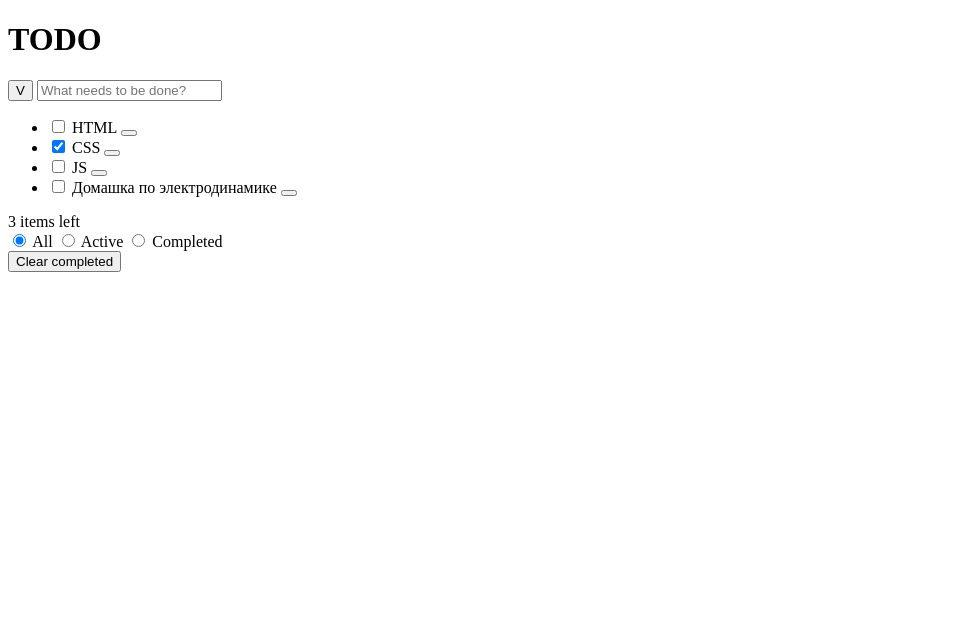
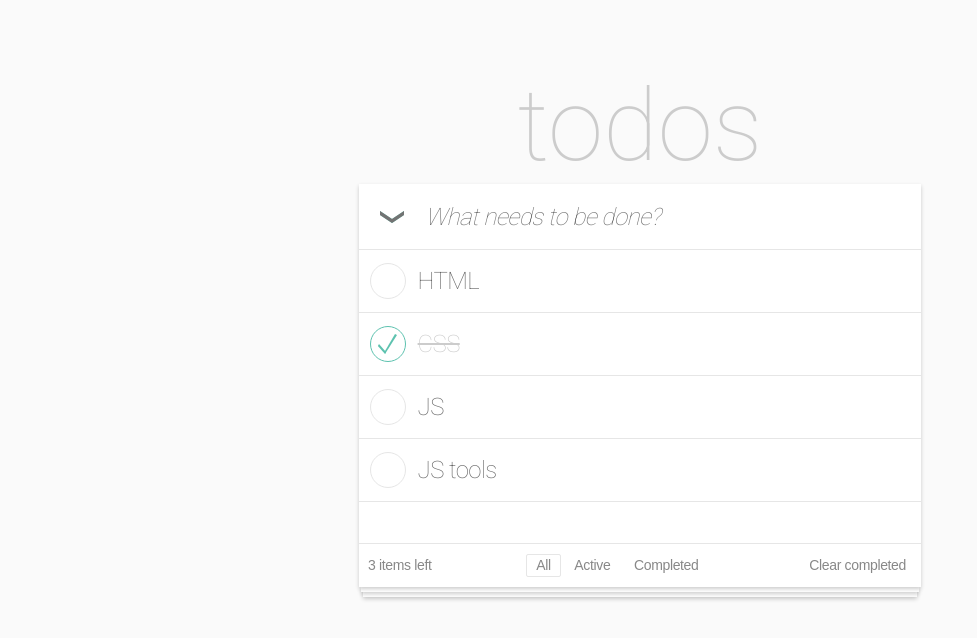
Before and after one commit to ok-technopolis-2020/Marasanov_Roman, a plain HTML site: page Index.html in a window 1280 px wide. Shown: the whole page, without its empty margins (0-977 px from the left). Drawn offline with Linux system fonts and the light colour scheme.

Commit message:
added styles, icons and some fixes in index

```diff
--- a/Index.html
+++ b/Index.html
@@ -1,96 +1,101 @@
 <!DOCTYPE html>
 <html lang="en">
 <head>
-    <meta charset="UTF-8">
-    <title>TODO</title>
+    <meta charset="utf-8">
+    <title>todos</title>
+    <link rel="stylesheet" type="text/css" href="./styles/styles.css">
+    <link rel="preconnect" href="https://fonts.gstatic.com">
+    <link href="https://fonts.googleapis.com/css2?family=Roboto:wght@100&display=swap" rel="stylesheet">
 </head>
 <body>
+<div class="todo">
+
     <header>
-    <h1>TODO</h1>
+        <h1 class="title">todos</h1>
     </header>
-<section class="todo-app__new-task-form">
-    <div class="new-task-form__item" role="form" aria-label="Form you can use to add new task">
-        <button aria-label="a button that adds the task specified in the form to the task list">V</button>
-        <input type="text" placeholder="What needs to be done?">
+
+    <main class="main-container">
+
+        <div class="top-panel">
+            <div class="select-all-btn-container">
+                <button class="select-all-button" aria-label="Select_all_todos">Select all</button>
             </div>
-</section>
-<section class="todo-app__task-list">
-    <div class="task-list__item" role="list" aria-label="List of tasks">
-        <ul class="list">
-            <li class="item">
-                <div class="task">
-                    <input type="checkbox" class="task__checkbox" id="task1">
-                    <label class="task__status-icon" for="task1"></label>
-                    <span class="task__text">HTML</span>
-                    <button class="task__button" aria-label="remove task"></button>
+            <div class="new-task-input-container">
+                <label>
+                    <input class="new-todo-input" type="text" name="new_todo"
+                           placeholder="What needs to be done?">
+                </label>
             </div>
-                <div hidden="hidden" class="editable-task">
-                    <input type="text" class="editable-task__text" value="HTML" aria-label="edit task">
+        </div>
+
+        <section class="tasks-list-container">
+            <ul class="tasks-list">
+
+                <li class="list-item">
+                    <div class="list-item-container">
+                        <input id="completed1" class="task-checkbox" type="checkbox"
+                               aria-label="Set as done">
+                        <label for="completed1" class="task-text">HTML</label>
+                    </div>
+                    <div class="list-item-delete-container">
+                        <button class="task-delete-btn" aria-label="delete this todo">Del</button>
                     </div>
                 </li>
-
-            <li class="item">
-                <div class="task">
-                    <input type="checkbox" class="task__checkbox" id="task2" checked="checked">
-                    <label class="task__status-icon" for="task2"></label>
-                    <span class="task__text">CSS</span>
-                    <button class="task__button" aria-label="remove task"></button>
+                <li class="list-item">
+                    <div class="list-item-container">
+                        <input id="completed2" class="task-checkbox" checked="checked" type="checkbox"
+                               aria-label="Set as done">
+                        <label for="completed2"  class="task-text">CSS</label>
                     </div>
-                <div hidden="hidden" class="editable-task">
-                    <input type="text" class="editable-task__text" value="CSS" aria-label="edit task">
+                    <div class="list-item-delete-container">
+                        <button class="task-delete-btn" aria-label="delete this todo">Del</button>
                     </div>
                 </li>
-
-            <li class="item">
-                <div class="task">
-                    <input type="checkbox" class="task__checkbox" id="task3">
-                    <label class="task__status-icon" for="task3"></label>
-                    <span class="task__text">JS</span>
-                    <button class="task__button" aria-label="remove task"></button>
+                <li class="list-item">
+                    <div class="list-item-container">
+                        <input id="completed3" class="task-checkbox" type="checkbox"
+                               aria-label="Set as done">
+                        <label for="completed3" class="task-text">JS</label>
                     </div>
-                <div hidden="hidden" class="editable-task">
-                    <input type="text" class="editable-task__text" value="JS" aria-label="edit task">
+                    <div class="list-item-delete-container">
+                        <button class="task-delete-btn" aria-label="delete this todo">Del</button>
                     </div>
                 </li>
-
-            <li class="item">
-                <div class="task">
-                    <input type="checkbox" class="task__checkbox" id="task4">
-                    <label class="task__status-icon" for="task4"></label>
-                    <span class="task__text">Домашка по электродинамике</span>
-                    <button class="task__button" aria-label="remove task"></button>
+                <li class="list-item">
+                    <div class="list-item-container">
+                        <input id="completed4" class="task-checkbox" type="checkbox"
+                               aria-label="Set as done">
+                        <label for="completed4" class="task-text">JS tools</label>
                     </div>
-                <div hidden="hidden" class="editable-task">
-                    <input type="text" class="editable-task__text" value="JS tools" aria-label="edit task">
+                    <div class="list-item-delete-container">
+                        <button class="task-delete-btn" aria-label="delete this todo">Del</button>
                     </div>
                 </li>
 
             </ul>
+        </section>
+
+        <footer class="footer">
+
+            <div class="footer-tasks-counter">3 items left</div>
+
+            <nav class="footer-nav-bar">
+                <input class="nav-bar-btn" type="radio" id="all" name="tabs" aria-label="Switch to all todos"
+                       checked="checked">
+                <label class="nav-bar-text" for="all">All</label>
+                <input class="nav-bar-btn" type="radio" id="active" name="tabs" aria-label="Switch to active todos">
+                <label class="nav-bar-text"  for="active">Active</label>
+                <input class="nav-bar-btn" type="radio" id="completed" name="tabs" aria-label="Switch to completed todos">
+                <label class="nav-bar-text" for="completed">Completed</label>
+            </nav>
+
+            <div class="footer-clear-completed-btn-container">
+                <button class="completed-btn" >Clear completed</button>
             </div>
-</section>
-<section class="todo-app__actions-bar">
-    <div class="actions-bar__item">
-        <div class="task-counter">3 items left</div>
+
+        </footer>
+
+    </main>
 </div>
-    <div class="actions-bar__item">
-        <div class="task-filter" role="group" aria-label="Filter tasks by status">
-            <label class="task-filter__item">
-                <input type="radio" class="task-filter__input" name="filter" checked="checked" value="All"/>
-                <span class="task-filter__text" aria-label="Select all tasks">All</span>
-            </label>
-            <label class="task-filter__item">
-                <input type="radio" class="task-filter__input" name="filter" value="Active"/>
-                <span class="task-filter__text" aria-label="Select active tasks">Active</span>
-            </label>
-            <label class="task-filter__item">
-                <input type="radio" class="task-filter__input" name="filter" value="Completed"/>
-                <span class="task-filter__text" aria-label="Select completed tasks">Completed</span>
-            </label>
-        </div>
-    </div>
-    <div class="actions-bar__item">
-        <button class="task-clear-completed">Clear completed</button>
-    </div>
-</section>
 </body>
 </html>
--- /dev/null
+++ b/styles/styles.css
@@ -0,0 +1,306 @@
+:root {
+  --body-bg-color: #FAFAFA;
+  --title-font-color: #CCCCCC;
+  --main-bg-color: #FFFFFF;
+  --boxshadow-color: #E6E6E6;
+  --footer-font-color: #888888;
+  --checkbox-completed: #5DC2AF;
+  --task-font-color: #666666;
+}
+
+body {
+  margin: 0;
+  background: var(--body-bg-color);
+}
+
+.todo {
+  display: flex;
+  flex-direction: column;
+  justify-content: center;
+  align-items: center;
+}
+
+.title {
+  margin-top: 67px;
+  margin-bottom: 0;
+  font-family: 'Roboto', sans-serif;
+  font-style: normal;
+  font-weight: 100;
+  font-size: 100px;
+  color:  var(--title-font-color);
+}
+
+.main-container {
+  display: flex;
+  flex-direction: column;
+  position: relative;
+
+  width: 562px;
+  min-height: 402px;
+  background: var(--main-bg-color);
+  box-shadow: 0 2px 4px rgba(0, 0, 0, 0.2);
+}
+
+.main-container:before {
+  display: block;
+  position: absolute;
+
+  content: '';
+  width: 558px;
+  height: 5px;
+  left: 2px;
+  top: 100%;
+  z-index: -1;
+
+  background-color: var(--main-bg-color);
+  box-shadow: 0 2px 4px rgba(0, 0, 0, 0.2);
+}
+
+.main-container:after {
+  display: block;
+  position: absolute;
+  content: '';
+  width: 554px;
+  height: 10px;
+  left: 4px;
+  top: 100%;
+  z-index: -2;
+
+  background-color: var(--main-bg-color);
+  box-shadow: 0 2px 4px rgba(0, 0, 0, 0.2);
+}
+
+.top-panel {
+  display: flex;
+  flex-direction: row;
+  height: 66px;
+  position: sticky;
+  top: 0;
+  box-shadow: inset 0 -1px 0 var(--boxshadow-color);
+}
+.select-all-button {
+  text-indent: -9999px;
+  width: 65px;
+  height: 65px;
+  border: 0;
+  margin-right: 1px;
+  background: white url("../icons/select-all-btn.svg") no-repeat center center;
+}
+
+.select-all-button:hover {
+  cursor: pointer;
+  background-color: var(--body-bg-color);
+}
+
+.select-all-button:focus {
+  outline: 0;
+}
+
+.add-todo__create-new-todo {
+  width: 100%;
+}
+
+.new-todo-input {
+  font-family: 'Roboto', sans-serif;
+  font-style: italic;
+  font-weight: 300;
+  font-size: 24px;
+  line-height: 21px;
+  letter-spacing: -0.6px;
+  color:var(--title-font-color);
+
+  border: 0;
+  padding: 0;
+
+  margin-left: 0;
+  height: 100%;
+  width: 100%;
+  box-shadow: inset 0 -1px 0 var(--boxshadow-color);
+}
+
+.new-todo-input:focus {
+  outline: 0;
+  font-style: normal;
+  color: var(--task-font-color);
+}
+
+.tasks-list-container {
+  min-height: 293px;
+}
+
+.tasks-list {
+  margin: 0;
+  padding-left: 0;
+}
+
+.list-item {
+  list-style-type: none;
+  min-height: 62px;
+  display: flex;
+  align-items: center;
+  border-bottom: inset 1px var(--boxshadow-color);
+}
+
+.list-item:hover {
+  cursor: pointer;
+  background-color: var(--body-bg-color);
+}
+
+.list-item:hover .task-delete-btn {
+  cursor: pointer;
+  left: 0;
+}
+
+.task-delete-btn {
+  position: relative;
+  left: -9999px;
+  text-indent: -9999px;
+
+  width: 62px;
+  height: 62px;
+  border: 0;
+  background: url("../icons/delete-task-btn.svg") no-repeat center center;
+}
+
+.task-delete-btn:focus {
+  outline: 0;
+}
+
+.list-item-container {
+  font-family: 'Roboto', sans-serif;
+  font-style: normal;
+  font-weight: 300;
+  font-size: 24px;
+  line-height: 30px;
+  color: #666666;
+  letter-spacing: -0.6px;
+
+  display: flex;
+  align-items: center;
+  width: 100%;
+}
+
+.task-text {
+  width: 100%;
+  padding-left: 11px;
+  -ms-hyphens: auto;
+  -webkit-hyphens: auto;
+  hyphens: auto;word-break: break-word;
+}
+
+.task-text:hover {
+  cursor: pointer;
+}
+
+.task-checkbox {
+  position: absolute;
+  z-index: -1;
+  left: -99999px;
+}
+
+
+.task-checkbox + label {
+  display: inline-flex;
+  align-items: center;
+  user-select: none;
+}
+
+.task-checkbox + label::before {
+  content: '';
+  display: inline-block;
+  width: 1.4em;
+  height: 1.4em;
+  flex-shrink: 0;
+  flex-grow: 0;
+  border: 1px solid var(--boxshadow-color);
+  border-radius: 1em;
+  margin-right: 0.5em;
+  background-repeat: no-repeat;
+  background-position: center center;
+  background-size: 1.4em 1.4em;
+  background-color: white;
+}
+
+.task-checkbox:checked + label::before {
+  border-color: var(--checkbox-completed);
+  background: url("../icons/done.svg") no-repeat center center;
+}
+
+.task-checkbox:checked ~ label {
+  color: var(--title-font-color);
+  text-decoration-line: line-through;
+}
+
+.list-item-delete-container {
+  height: 100%;
+}
+
+.footer {
+  font-family: "Roboto-Light", sans-serif;
+  font-style: normal;
+  font-weight: 300;
+  font-size: 14px;
+  line-height: 21px;
+  letter-spacing: -0.35px;
+  color: var(--footer-font-color);
+
+  height: 43px;
+  display: flex;
+  flex-direction: row;
+  justify-content: space-between;
+  align-items: center;
+  border-top: 1px solid var(--boxshadow-color);
+
+  position: sticky;
+  bottom: 0;
+  background-color: white;
+}
+
+.footer-tasks-counter {
+  padding-left: 9px;
+}
+
+.nav-bar-btn {
+  opacity: 0;
+  position: absolute;
+  left: -9999px;
+}
+
+.nav-bar-btn + .nav-bar-text {
+  display: inline-block;
+  cursor: pointer;
+  padding: 0 9px;
+  border-radius: 2px;
+  border: 1px solid transparent;
+  user-select: none;
+}
+
+.nav-bar-btn:checked + .nav-bar-text {
+  border: 1px solid var(--boxshadow-color);
+}
+
+.footer-clear-completed-btn-container {
+  padding-right: 9px;
+}
+
+.completed-btn {
+  font-family: "Roboto-Light", sans-serif;
+  font-style: normal;
+  font-weight: 300;
+  font-size: 14px;
+  line-height: 21px;
+  letter-spacing: -0.35px;
+  color: var(--footer-font-color);
+
+  background-color: var(--main-bg-color);
+  border: 0;
+}
+
+.completed-btn:hover {
+  cursor: pointer;
+  background-color: var(--body-bg-color);
+}
+
+.completed-btn:focus {
+  outline: 0;
+}
```
Also changed, not shown: icons/delete-task-btn.svg (added), icons/done.svg (added), icons/select-all-btn.svg (added). Lines whose indentation alone changed are shown as unchanged.
